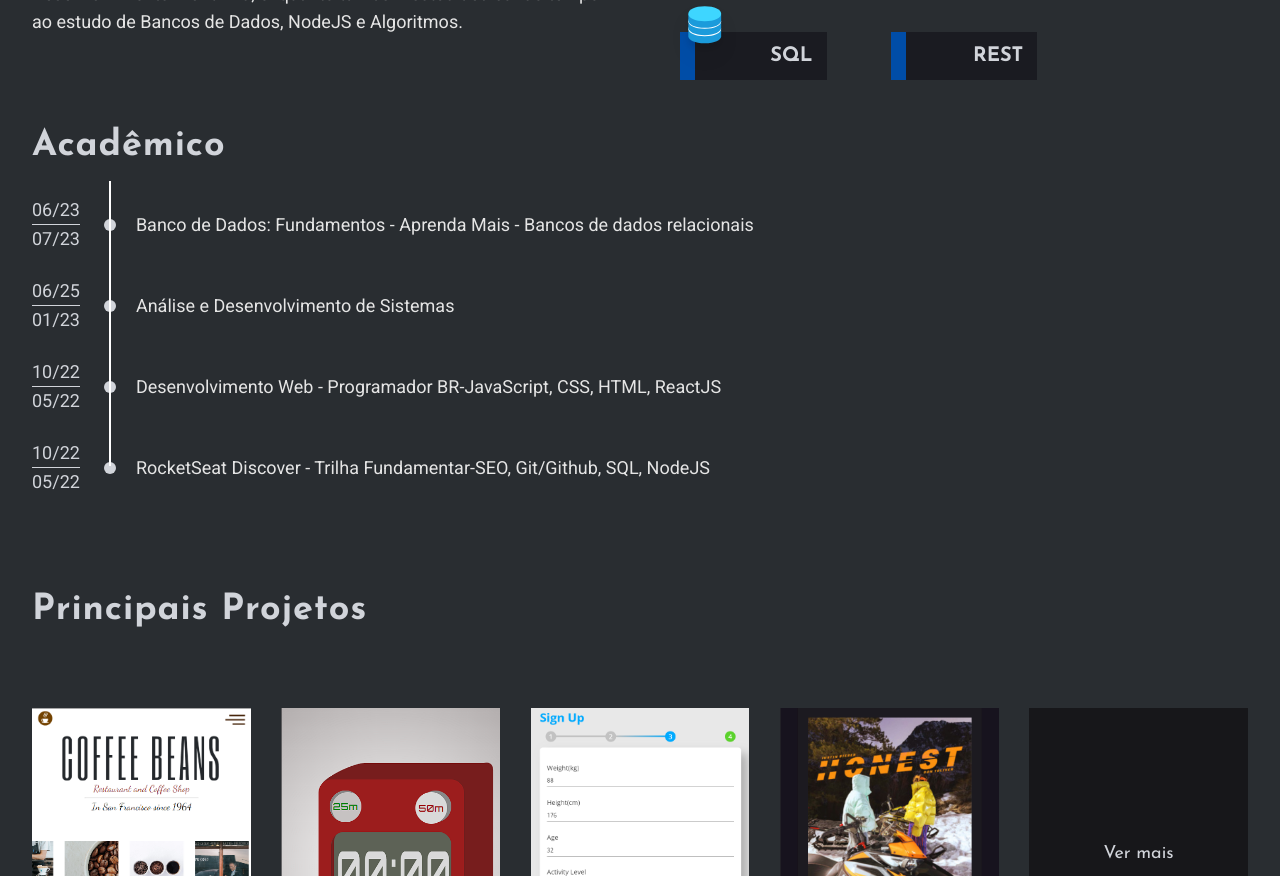
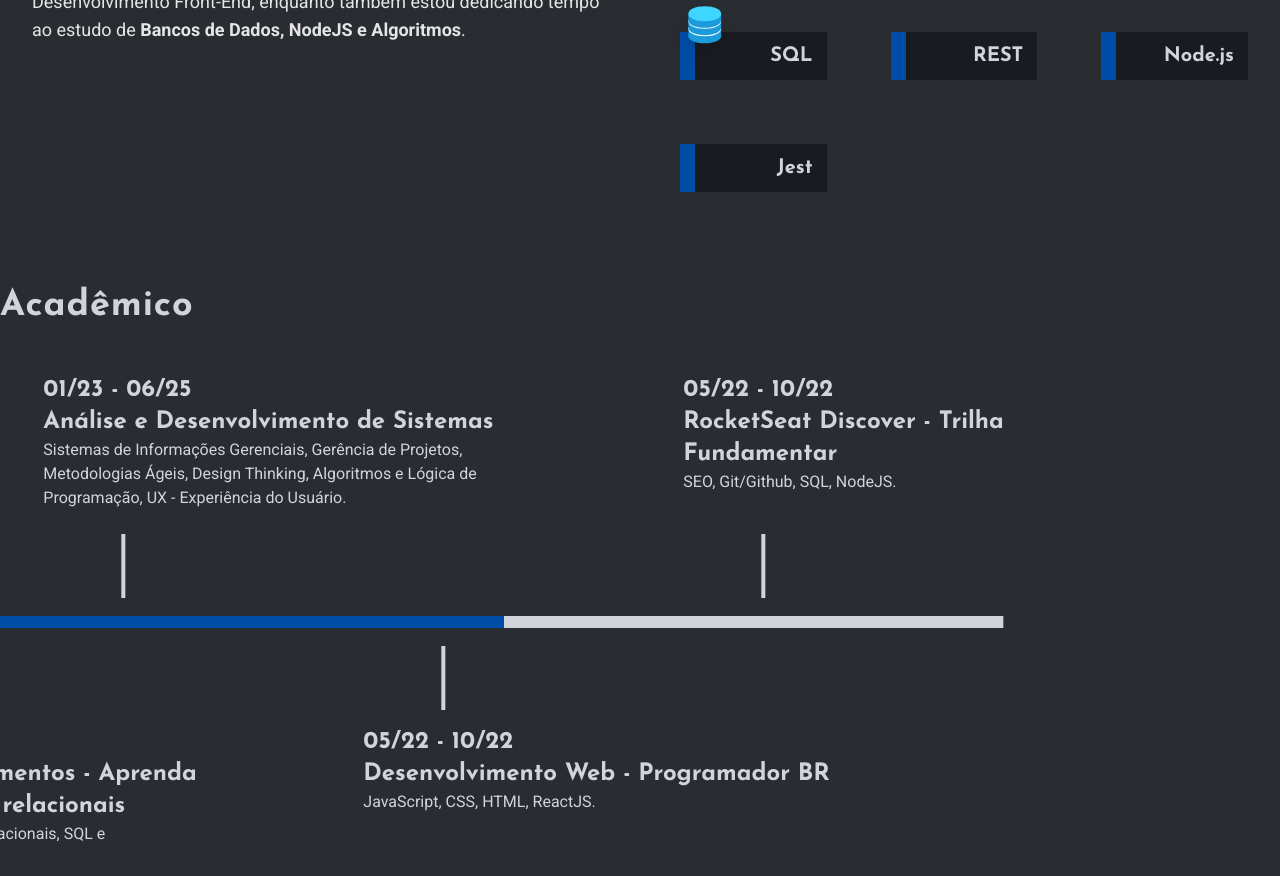
Before and after one commit to DanReiss/personal-website, a Next.js app: page / in a window 1280 px wide. Shown: the part 1040-1916 px from the top of the page. Built offline with nearby package versions, Linux system fonts and the light colour scheme.

Commit message:
Criar timeline acadêmica, necessita de responsividade

```diff
--- /dev/null
+++ b/src/components/AcademicTimeline.jsx
@@ -0,0 +1,72 @@
+import React, { useRef } from 'react';
+import { motion, useTransform, useScroll } from 'framer-motion';
+import { Title2 } from './Typography';
+
+function AcademicTimeline() {
+  const targetRef = useRef(null);
+  const { scrollYProgress } = useScroll({
+    target: targetRef,
+  });
+
+  const x = useTransform(scrollYProgress, [0, 1], ['0%', '-25%']);
+  const gradientPercent = useTransform(scrollYProgress, [0, 1], [0, 100]);
+  const gradientStyle = useTransform(gradientPercent, (value) => `linear-gradient(90deg, #004da7 ${value}%, #d1d4da ${value}%)`);
+
+  return (
+    <section
+      ref={targetRef}
+      className="text-white container relative h-[300vh]"
+    >
+      <div className="sticky flex flex-col justify-center h-[75vh] top-16">
+        <Title2>Acadêmico</Title2>
+        <div className="flex items-center overflow-hidden p-4">
+          <motion.div style={{ x }} className="grid grid-cols-12 grid-rows-3 min-w-[150vw]">
+            <div className="col-span-3 row-start-3 my-4">
+              <p className="font-josefin text-2xl font-bold">06/23 - 07/23</p>
+              <p className="font-josefin text-2xl font-bold">Banco de Dados: Fundamentos - Aprenda Mais - Bancos de dados relacionais</p>
+              <p>
+                Bancos de dados, bancos de dados relacionais, SQL e normalização.
+              </p>
+            </div>
+            <span className="w-1 h-16 row-start-2 bg-white self-end place-self-center" />
+
+            <div className="col-span-3 col-start-3 my-4">
+              <p className="font-josefin text-2xl font-bold">01/23 - 06/25</p>
+              <p className="font-josefin text-2xl font-bold">Análise e Desenvolvimento de Sistemas</p>
+              <p>
+                Sistemas de Informações Gerenciais, Gerência de Projetos, Metodologias Ágeis,
+                Design Thinking, Algoritmos e Lógica de Programação, UX - Experiência do Usuário.
+              </p>
+            </div>
+            <span className="w-1 h-16 col-start-3 row-start-2 bg-white self-start place-self-center" />
+
+            <div className="col-span-3 row-start-3 col-start-5 my-4">
+              <p className="font-josefin text-2xl font-bold">05/22 - 10/22</p>
+              <p className="font-josefin text-2xl font-bold">Desenvolvimento Web - Programador BR</p>
+              <p>
+                JavaScript, CSS, HTML, ReactJS.
+              </p>
+            </div>
+            <span className="w-1 h-16 col-start-5 row-start-2 bg-white self-end place-self-center" />
+
+            <div className="col-span-3 col-start-7 my-4">
+              <p className="font-josefin text-2xl font-bold">05/22 - 10/22</p>
+              <p className="font-josefin text-2xl font-bold">RocketSeat Discover - Trilha Fundamentar</p>
+              <p>
+                SEO, Git/Github, SQL, NodeJS.
+              </p>
+            </div>
+            <span className="w-1 h-16 col-start-7 row-start-2 bg-white self-start place-self-center" />
+
+            <motion.span
+              className="min-w-[100vw] absolute self-center h-3 bg-blue"
+              style={{ background: gradientStyle }}
+            />
+          </motion.div>
+        </div>
+      </div>
+    </section>
+  );
+}
+
+export default AcademicTimeline;
--- a/src/pages/index.jsx
+++ b/src/pages/index.jsx
@@ -5,6 +5,7 @@ import getStaticData from 'lib/getStaticData';
 import ItemSkill from '@/components/ItemSkill';
 import ProjectsCarousel from '@/components/ProjectsCarousel';
 import { Title2 } from '@/components/Typography';
+import AcademicTimeline from '@/components/AcademicTimeline';
 
 const skills = [
   {
@@ -46,6 +47,14 @@ const skills = [
     name: 'REST',
     description: 'Padrão de arquitetura para comunicações entre sistemas.',
   },
+  {
+    name: 'Node.js',
+    description: 'Plataforma Javascript para criação de aplicativos de rede',
+  },
+  {
+    name: 'Jest',
+    description: 'Framework de testes em Javascript',
+  },
 ];
 
 export async function getStaticProps() {
@@ -75,14 +84,14 @@ function Home({ projects }) {
     <>
       <div className="fixed h-[85vh] w-full flex flex-col justify-evenly p-4 bg-dark_blue">
         <section className="w-full container flex flex-col lg:flex-row justify-between items-center gap-6 text-center text-white">
-          <div className="flex-1 max-w-[25rem] md:max-w-[27.5rem] h-full rounded-xl bg-white aspect-square">
+          <div className="flex-1 max-w-[25rem] md:max-w-[27.5rem] h-full rounded-xl aspect-square">
             <Image
               src="/images/banner.png"
               alt="banner"
               width={0}
               height={0}
               sizes="100vw"
-              className="w-full h-full rounded-2xl object-cover"
+              className="w-full h-full rounded-3xl object-cover"
             />
           </div>
           <div className="flex-1 h-[75%] flex flex-col justify-evenly h-full gap-4 lg:gap-0 items-center my-3 ">
@@ -154,18 +163,18 @@ function Home({ projects }) {
           <motion.section {...opacityProps} className="w-full container flex flex-col lg:flex-row justify-between gap-20 text-white mb-8 md:mb-12 container">
             <div className="flex-1">
               <Title2 withDecoration>Sobre Mim</Title2>
-              <div className="flex mb-3">
+              <div className="flex mb-4">
                 <Image
                   src="/icons/suitcase.svg"
-                  width={0}
-                  height={0}
+                  width={3}
+                  height={3}
                   sizes="100vw"
                   className="w-max h-auto"
                   alt="occupation icon"
                 />
                 <h4 className="ml-3 md:text-lg">Desenvolvedor Web</h4>
               </div>
-              <div className="flex mb-3">
+              <div className="flex mb-4">
                 <Image
                   src="/icons/location.svg"
                   width={0}
@@ -176,13 +185,28 @@ function Home({ projects }) {
                 />
                 <h4 className="ml-3 md:text-lg">Brasília-DF</h4>
               </div>
-              <p className="text-neutral-200 md:text-lg">
-                Sempre tive afinidade com tecnologia e a internet desde muito novo e procurando
+              <p className="text-neutral-200 md:text-lg mb-3">
+                Sempre tive
+                {' '}
+                <b>afinidade com  tecnologia e Internet</b>
+                {' '}
+                desde muito novo e procurando
                 por algo nesse sentido encontrei a programação. Além da tecnologia,
-                tenho uma paixão pela arte, especialmente músicas e narrativas. Atualmente,
-                meu foco está em aprofundar meu conhecimento em JavaScript e ReactJS,
-                para me especializar no Desenvolvimento Front-End, enquanto também
-                estou dedicando tempo ao estudo de Bancos de Dados, NodeJS e Algoritmos.
+                tenho uma paixão pela
+                {' '}
+                <b>arte</b>
+                , especialmente músicas e narrativas. Atualmente,
+                meu foco está em aprofundar meu conhecimento em
+                {' '}
+                <b>JavaScript e ReactJS</b>
+                ,
+                {' '}
+                para me especializar no Desenvolvimento
+                Front-End, enquanto também
+                estou dedicando tempo ao estudo de
+                {' '}
+                <b> Bancos de Dados, NodeJS e Algoritmos</b>
+                .
               </p>
             </div>
             <div className="flex-1">
@@ -201,57 +225,8 @@ function Home({ projects }) {
               </motion.div>
             </div>
           </motion.section>
-          <motion.section {...opacityProps} className="container">
-            <Title2>Acadêmico</Title2>
-            <div className="relative grid grid-cols-[min-content_8px_auto] items-center gap-x-2 gap-y-5 md:gap-6 md:text-lg">
-              <div className="flex flex-col">
-                <span>06/23</span>
-                <hr />
-                <span>07/23</span>
-              </div>
-              <span className="w-3 h-3 bg-white rounded-full" />
-              <span className="text-neutral-200">Banco de Dados: Fundamentos - Aprenda Mais - Bancos de dados relacionais</span>
-              <div className="flex flex-col">
-                <span>06/25</span>
-                <hr />
-                <span>01/23</span>
-              </div>
-              <span className="w-3 h-3 bg-white rounded-full" />
-              <span className="text-neutral-200">Análise e Desenvolvimento de Sistemas</span>
-              <div className="flex flex-col">
-                <span>10/22</span>
-                <hr />
-                <span>05/22</span>
-              </div>
-              <span className="w-3 h-3 bg-white rounded-full" />
-              <div className="text-neutral-200">
-                <span className="sm:after:content-['-']">
-                  Desenvolvimento Web - Programador BR
-                </span>
-                <br className="sm:hidden" />
-                <span>
-                  JavaScript, CSS, HTML, ReactJS
-                </span>
-              </div>
-              <div className="flex flex-col">
-                <span>10/22</span>
-                <hr />
-                <span>05/22</span>
-              </div>
-              <span className="w-3 h-3 bg-white rounded-full vertical-line" />
-              <div className="text-neutral-200">
-                <span className="sm:after:content-['-']">
-                  RocketSeat Discover - Trilha Fundamentar
-                </span>
-                <br className="sm:hidden" />
-                <span>
-                  SEO, Git/Github, SQL, NodeJS
-                </span>
-                <br />
-              </div>
-            </div>
-          </motion.section>
         </div>
+        <AcademicTimeline />
         <motion.section className="text-white font-josefin px-4 sm:px-6 md:px-8 py-8 md:py-12">
           <Title2 className="container">Principais Projetos</Title2>
           { projectsData && <ProjectsCarousel projects={projectsData} />}
```
